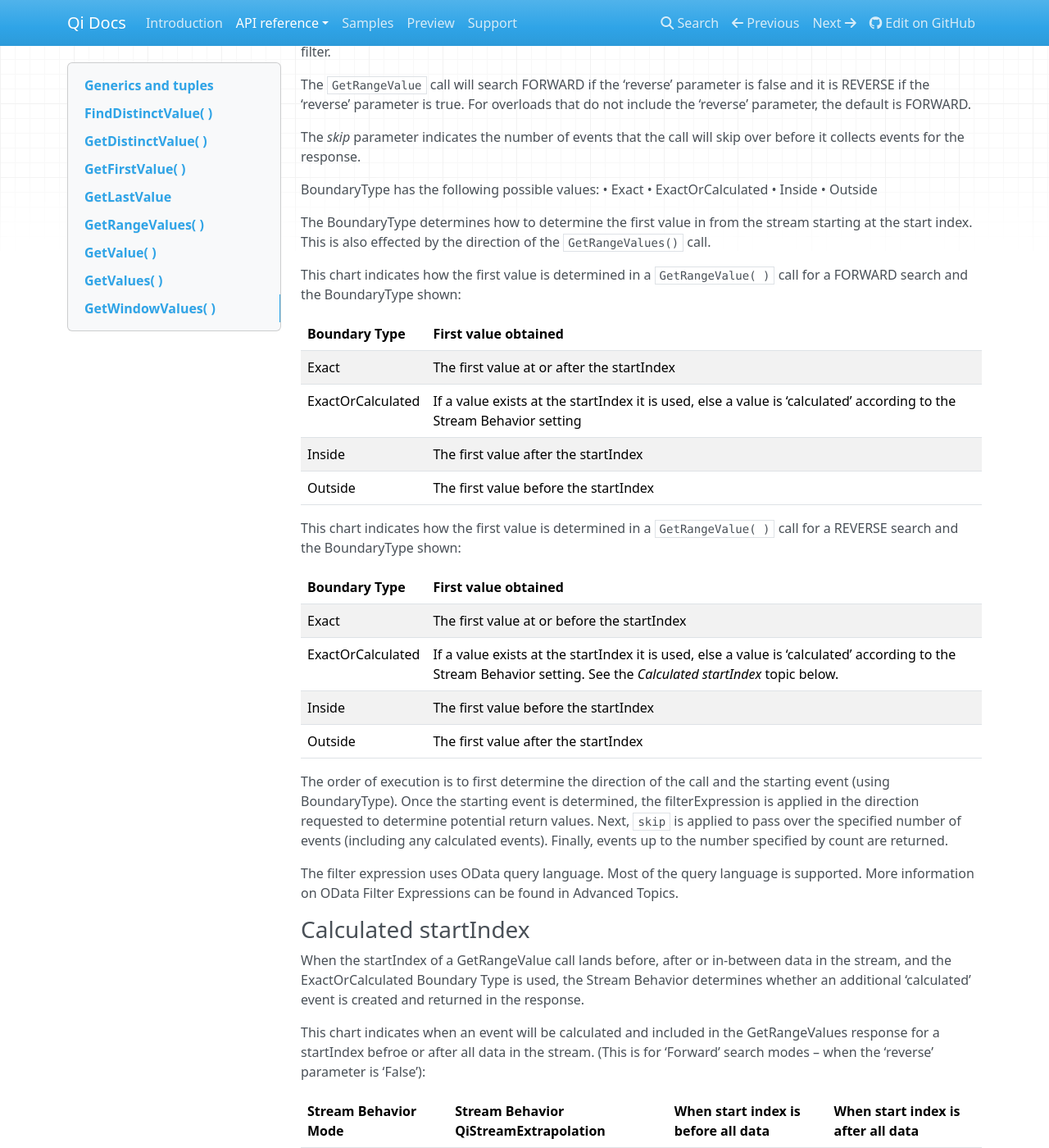
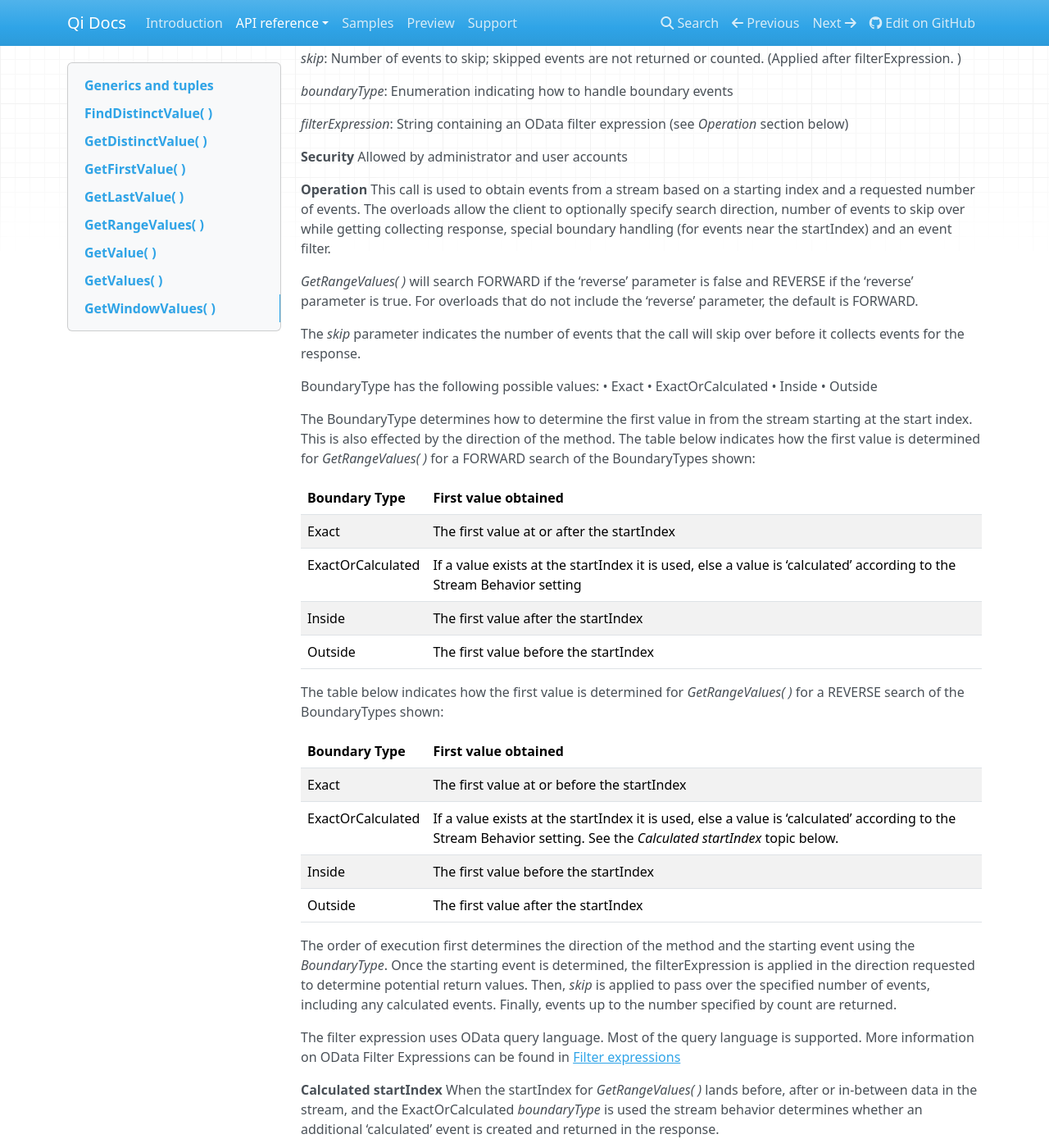
Before and after one commit to ssuryanarayanan/Qi-Docs, an MkDocs documentation site: the page built from docs/Reading data.md, in a window 1280 px wide and 1400 px high, scrolled down 4713 px. Shown: the whole window at 82% size. Built offline with MkDocs 1.6.1, drawn with Linux system fonts in a browser that asks for light colours; nearby versions of some CDN libraries; old or Windows-style settings are respelled for this version of MkDocs; some of the changed text lies outside the part shown.

Commit message:
Update Reading data.md

````diff
--- a/docs/Reading data.md
+++ b/docs/Reading data.md
@@ -1,7 +1,5 @@
 ##Generics and tuples
-Many of the read methods in the Qi Client Library have additional overloads that assist with indexing into a stream when it is inconvenient or difficult to convert the index into a string. Using Generics, the overloads allow the caller to indicate the type of the index and then use the type for the index parameter(s) in the call.
-
-Similarly the read methods have overloads that use Tuples that are also accepted for the indexing instead of a string.
+Many of the read methods in the Qi Client Library have additional overloads that assist with indexing into a stream when it is inconvenient or difficult to convert the index into a string. Using generics, the overloads allow the caller to indicate the type of the index and then use the type for the index parameter(s) in the call. Similarly the read methods have overloads that use tuples that are also accepted for the indexing instead of a string.
 
 This example uses *GetRangeValues( )* to return a list of events (up to 100) from streamId starting 30 minutes ago:
 
@@ -72,7 +70,7 @@
 var  readEvent = _service.FindDistinctValue<TestType, DateTime>(streamId, indexDT, searchMode);
 ```
 
-The next example uses Tuples to indicate the index. This is useful for stream types with a compound index, such as a DateTime and an Integer. then this call
+The next example uses tuples to indicate the index. This is useful for stream types with a compound index, such as a DateTime and an Integer. then this call
 
 ```
 searchMode = QiSearchMode.ExactOrPrevious;
@@ -129,12 +127,12 @@
 *T GetDistinctValue<T, T1>(string streamId, T1 index);*
 
 Can be used to supply the index of the call as a different type.
-See the *FindDistinctValue* examples for an illustration of this.
 
 *T GetDistinctValue<T, T1, T2>(string streamId, Tuple<T1, T2> index);*
 
 Can be used to supply the index of the call as a tuple (for compound indexes).
-See the *FindDistinctValue* examples for an illustration of this.
+
+See the [*FindDistinctValue( )*](https://qi-docs.readthedocs.org/en/latest/Reading%20data/#finddistinctvalue) examples for an illustration of these.
 
 
 ## GetFirstValue( )
@@ -151,15 +149,18 @@
 ```
 
 **Parameters**
-`streamId` -- stream identifier for the request
+
+*streamId*: Stream identifier for the request
 
 **Security**
-Allowed by Administrator and User accounts
+Allowed by administrator and user accounts
 
 **Operation**
-Returns the first data event in the stream. Returns null if the stream has no data (no exception thrown).
+Returns the first data event in the stream
+Returns null if the stream has no data (no exception thrown)
 
-##GetLastValue
+##GetLastValue( )
+
 *_Qi Client Library_*
 ```
 T GetLastValue<T>(string streamId);
@@ -172,15 +173,18 @@
 ```
 
 **Parameters**
-`streamId` -- stream identifier for the request
+
+*streamId*: Stream identifier for the request
 
 **Security**
-Allowed by Administrator and User accounts
+Allowed by administrator and user accounts
 
 **Operation**
-Returns the last data event in the stream. Returns null if the stream has no data (no exception thrown).
+Returns the last data event in the stream
+Returns null if the stream has no data (no exception thrown)
 
 ##GetRangeValues( )
+
 *_Qi Client Library_*
 ```
 IEnumerable<T> GetRangeValues<T>(string streamId, string startIndex, int count);
@@ -210,21 +214,28 @@
 ```
 
 **Parameters**
-`streamId` -- stream identifier for the request
-`startIndex` -- string representation of the starting index value
-`count` -- number of events to return
-`reversed` -- order of event retrieval; true to retrieve events in reverse order
-`skip` -- number of events to skip; skipped events are not returned or counted. (Applied after filterExpression. )
-`boundaryType` -- enumeration indicating how to handle boundary events
-`filterExpression` -- string containing an OData filter expression (see *Operation* section below)
+
+*streamId*: Stream identifier for the request
+
+*startIndex*: String representation of the starting index value
+
+*count*: Number of events to return
+
+*reversed*: Order of event retrieval; true to retrieve events in reverse order
+
+*skip*: Number of events to skip; skipped events are not returned or counted. (Applied after filterExpression. )
+
+*boundaryType*: Enumeration indicating how to handle boundary events
+
+*filterExpression*: String containing an OData filter expression (see *Operation* section below)
 
 **Security**
-Allowed by Administrator and User accounts
+Allowed by administrator and user accounts
 
 **Operation**
 This call is used to obtain events from a stream based on a starting index and a requested number of events. The overloads allow the client to optionally specify search direction, number of events to skip over while getting collecting response, special boundary handling (for events near the startIndex) and an event filter.
 
-The `GetRangeValue` call will search FORWARD if the ‘reverse’ parameter is false and it is REVERSE if the ‘reverse’ parameter is true. For overloads that do not include the ‘reverse’ parameter, the default is FORWARD.
+*GetRangeValues( )* will search FORWARD if the ‘reverse’ parameter is false and REVERSE if the ‘reverse’ parameter is true. For overloads that do not include the ‘reverse’ parameter, the default is FORWARD.
 
 The *skip* parameter indicates the number of events that the call will skip over before it collects events for the response.
 
@@ -234,9 +245,7 @@
 •	Inside
 •	Outside
 
-The BoundaryType determines how to determine the first value in from the stream starting at the start index. This is also effected by the direction of the `GetRangeValues()` call.
-
-This chart indicates how the first value is determined in a `GetRangeValue( )` call for a FORWARD search and the BoundaryType shown:
+The BoundaryType determines how to determine the first value in from the stream starting at the start index. This is also effected by the direction of the method. The table below indicates how the first value is determined for *GetRangeValues( )* for a FORWARD search of the BoundaryTypes shown:
 
 |Boundary Type|First value obtained|
 |---|---|
@@ -245,7 +254,7 @@
 |Inside|The first value after the startIndex|
 |Outside|The first value before the startIndex|
 
-This chart indicates how the first value is determined in a `GetRangeValue( )` call for a REVERSE search and the BoundaryType shown:
+The table below indicates how the first value is determined for *GetRangeValues( )* for a REVERSE search of the BoundaryTypes shown:
 
 |Boundary Type|First value obtained|
 |---|---|
@@ -254,15 +263,15 @@
 |Inside|The first value before the startIndex|
 |Outside|The first value after the startIndex|
 
-The order of execution is to first determine the direction of the call and the starting event (using BoundaryType). Once the starting event is determined, the filterExpression is applied in the direction requested to determine potential return values. Next, `skip` is applied to pass over the specified number of events (including any calculated events). Finally, events up to the number specified by count are returned.
+The order of execution first determines the direction of the method and the starting event using the *BoundaryType*. Once the starting event is determined, the filterExpression is applied in the direction requested to determine potential return values. Then, *skip* is applied to pass over the specified number of events, including any calculated events. Finally, events up to the number specified by count are returned.
 
 The filter expression uses OData query language. Most of the query language is supported.
-More information on OData Filter Expressions can be found in Advanced Topics.
+More information on OData Filter Expressions can be found in [Filter expressions](https://qi-docs.readthedocs.org/en/latest/Filter%20Expressions/)
 
-### Calculated startIndex
-When the startIndex of a GetRangeValue call lands before, after or in-between data in the stream, and the ExactOrCalculated Boundary Type is used, the Stream Behavior determines whether an additional ‘calculated’ event is created and returned in the response.
+**Calculated startIndex**
+When the startIndex for *GetRangeValues( )* lands before, after or in-between data in the stream, and the ExactOrCalculated *boundaryType* is used the stream behavior determines whether an additional ‘calculated’ event is created and returned in the response.
 
-This chart indicates when an event will be calculated and included in the GetRangeValues response for a startIndex befroe or after all data in the stream. (This is for ‘Forward’ search modes – when the ‘reverse’ parameter is ‘False’):
+The table below indicates when an event will be calculated and included in the *GetRangeValues( )* response for a *startIndex* before or after all data in the stream. (This is for FORWARD search modes):
 
 |Stream Behavior Mode|Stream Behavior QiStreamExtrapolation|When start index is **before** all data|When start index is **after** all data|
 |---|---|---|---|
@@ -295,6 +304,7 @@
 |ContinuousTrailing|Event is calculated using the index and next event values|
 
 ## GetValue( )
+
 *_Qi Client Library_*
 ```
 T GetValue<T>(string streamId, string index);
@@ -311,23 +321,24 @@
 ```
 
 **Parameters**
-`streamId` -- stream identifier for the request
-`index` -- string representation of the index value for GetValue or IEnumerable of index values requested for GetValues
+
+*streamId*: Stream identifier for the request
+*index*: String representation of the index value for GetValue or IEnumerable of index values requested for GetValues
 
 **Security**
-Allowed by Administrator and User accounts
+Allowed by administrator and user accounts
 
 **Operation**
 If there is a value at the index, the call will return that event.
 
-If the specified index is before or after all events, the value returned with that index is determined by stream's behavior (specifically its extrapolation setting).
+If the specified index is before or after all events, the value returned with that index is determined by the stream behavior (specifically the stream behavior extrapolation setting).
 
-If the specified index is between events, the event returned is determined by stream's behavior and any behavior overrides.
+If the specified index is between events, the event returned is determined by the stream behavior and any behavior overrides.
 
-If the stream contains no data, null is returned regardless of the stream's behavior.
+If the stream contains no data, null is returned regardless of the stream behavior.
 
 **Examples**
-This call will obtain the event in the stream at the index defined by ‘Now’. If there is no event at that index the result will be determined by the Stream Behavior for that stream.
+The following example will obtain the event in the stream at the index defined by ‘Now’. If there is no event at that index the result will be determined by the stream behavior.
 
 ```
 string index = DateTime.Now.ToString(“o”);
@@ -341,15 +352,20 @@
 }
 ```
 
-This overload:	**T GetValue<T, T1>(string streamId, T1 index);**
-Can be used to supply the index of the call as a different type.
-See the FindDistinctValue examples for an illustration of this.
+**Overloads**
 
-This overload:	**T GetValue<T, T1, T2>(string streamId, Tuple<T1, T2> index);**
-Can be used to supply the index of the call as a tuple (for compound indexes).
-See the FindDistinctValue examples for an illustration of this.
+**T GetValue<T, T1>(string streamId, T1 index);**
+
+Can be used to supply the index of the call as a different type
+
+**T GetValue<T, T1, T2>(string streamId, Tuple<T1, T2> index);**
+
+Can be used to supply the index of the call as a tuple (for compound indexes)
+
+See the [*FindDistinctValue( )*](https://qi-docs.readthedocs.org/en/latest/Reading%20data/#finddistinctvalue) examples for an illustration of these.
 
 ##GetValues( )
+
 *_Qi Client Library_*
 ```
 IEnumerable<T> GetValues<T>(string streamId, IEnumerable<string> index);
@@ -374,24 +390,30 @@
 ```
 
 **Parameters**
-`streamId` -- stream identifier for the request
-`index` -- string representation of the index value for GetValue or IEnumerable of index values requested for GetValues
-`startIndex` -- string representation of the starting index value for GetValues
-`endIndex` -- string representation of the ending index value for GetValues
-`count` -- number of events to return for GetValues
+
+*streamId*: Stream identifier for the request
+
+*index*: String representation of the index value for GetValue or IEnumerable of index values requested for GetValues
+
+*startIndex*: String representation of the starting index value for GetValues
+
+*endIndex*: String representation of the ending index value for GetValues
+
+*count*: Number of events to return for GetValues
 
 **Security **
-Allowed by Administrator and User accounts
+Allowed by administrator and user accounts
 
 **Operation**
-For the `GetValues( )` overloads that include a streamId and IEnumberable index list, the call acts like multiple GetValue calls. Each index indicated in the IEnumberable list obtains a return event according to the rules described in the `GetValue( )` call.
+For *GetValues( )* overloads that include a streamId and IEnumberable index list, the call acts like multiple *GetValue( )* calls. Each index indicated in the IEnumberable list obtains a return event according to the rules described by *GetValues( )*.
 
-For the `GetValues( )` overloads that include a startIndex, endIndex and count, these parameters are used to create a list of indexes for which to obtain values. Each index in this created list a return event is determined according to the rules described in the `GetValue( )` call.
+For the *GetValues( )* overloads that include a startIndex, endIndex and count, these parameters are used to create a list of indexes for which to obtain values. Events returned for each index in the created list are determined according to the rules described in the *GetValues( )* call.
 
-For the `GetValues( )` overloads that include the filterExpression parameters are used to create a list of indexes that match the OData filter text used.
-More information on OData Filter Expressions can be found in Advanced Topics.
+For *GetValues( )* overloads that include the filterExpression parameters are used to create a list of indexes that match the OData filter text used.
+More information on OData Filter Expressions can be found in [Filter expressions](https://qi-docs.readthedocs.org/en/latest/Filter%20Expressions/)
 
 ##GetWindowValues( )
+
 *_Qi Client Library_*
 ```
 IEnumerable<T> GetWindowValues<T>(string streamId, string startIndex, string endIndex);
@@ -421,43 +443,53 @@
 ```
 
 **Parameters**
-`streamId` -- stream identifier for the request
-`startIndex` -- string representation of the starting index value, must be less than endIndex
-`endIndex` -- string representation of the ending index value
-`boundaryType` -- enumeration describing how to handle boundary events
-`filterExpression` -- OData filter expression
-`count` -- number of events to return
-`continuationToken` -- continuation token for handling multiple return data sets
-`startBoundaryType` -- how to handle startIndex boundary events
-`endBoundaryType` -- how to handle endIndex boundary events
-`selectExpression` -- expression designating which fields of the stream's type should make up the return events
+
+*streamId*: Stream identifier for the request
+
+*startIndex*: String representation of the starting index value, must be less than endIndex
+
+*endIndex*: String representation of the ending index value
+
+*boundaryType*: Enumeration describing how to handle boundary events
+
+*filterExpression*: OData filter expression
+
+*count*: Number of events to return
+
+*continuationToken*: Continuation token for handling multiple return data sets
+
+*startBoundaryType*: How to handle startIndex boundary events
+
+*endBoundaryType*: How to handle endIndex boundary events
+
+*selectExpression*: Expression designating which fields of the stream's type should make up the return events
 
 **Security**
-Allowed by Administrator and User accounts
+Allowed by administrator and user accounts
 
 **Operation**
-The GetWindowValues method is used to obtain stream data between 2 indices.
+Obtains stream data between 2 indices
 
-BoundaryType has the following possible values:
+*boundaryType* has the following possible values:
 •	Exact
 •	ExactOrCalculated
 •	Inside
 •	Outside
 
-The BoundaryType determines how to obtain the values at the border of the range defined by the startIndex and endIndex.
+The *boundaryType* determines how to obtain the values at the border of the range defined by the startIndex and endIndex.
 
-This chart indicates how the first value is determined in a `GetWindowValues ( )` call for the startBoundaryType shown:
+The table below indicates how the first value is determined for *GetWindowValues ( )* for the *startBoundaryType* shown:
 
-|`startBoundary Type`|First value obtained|
+|*startBoundaryType*|First value obtained|
 |---|---|
 |Exact|The first value at or after the startIndex|
 |ExactOrCalculated|If a value exists at the startIndex it is used, else a value is ‘calculated’ according to the Stream Behavior setting|
 |Inside|The first value after the startIndex|
 |Outside|The first value before the startIndex|
 
-This chart indicates how the last value is determined in a `GetWindowValues( )` call for the endBoundaryType shown:
+This chart indicates how the last value is determined for *GetWindowValues( )* for the *endBoundaryType* shown:
 
-|`startBoundary Type`|First value obtained|
+|*endBoundaryType*|First value obtained|
 |---|---|
 |Exact|The first value at or before the endIndex|
 |ExactOrCalculated|If a value exists at the endIndex it is used, else a value is ‘calculated’ according to the Stream Behavior setting|
@@ -466,18 +498,18 @@
 
 Calls against an empty stream will always return a single null regardless of boundary type used.
 
-The filter expression uses OData syntax. See Filter expressions help for more info.
+The filter expression uses OData syntax. More information on OData Filter Expressions can be found in [Filter expressions](https://qi-docs.readthedocs.org/en/latest/Filter%20Expressions/)
 
-The select expression is a CSV list of strings that indicate which field of the stream Type are being requested. By default all type fields are included in the response. The ‘Select’ feature may improve the performance of the call by avoiding management of the unneeded fields. Note that the index is always included in the returned results.
+The select expression is a CSV list of strings that indicate which field of the stream type are being requested. By default all type fields are included in the response. Select may improve the performance of the call by avoiding management of the unneeded fields. Note that the index is always included in the returned results.
 
-Selection is applied before filtering, so any fields used in the filter expression must be included by the select statement. See The Advanced topics for more information on Filter Expressions.
+Selection is applied before filtering, so any fields used in the filter expression must be included by the select statement.
 
-###Calculated startIndex and endindex
-When the startIndex or endIndex of a GetWindowValues call does not fall on an event in the stream, and the BoundaryMode of ‘ExactOrCalculated’ is used, an event may be created and returned in the GetWindowValues call response.
+**Calculated startIndex and endIndex**
+When the startIndex or endIndex of *GetWindowValues( )* does not fall on an event in the stream, and the *boundaryType* of ExactOrCalculated is used, an event may be created and returned in the GetWindowValues call response.
 
-The following chart indicates the when a calculated event is created for indexes before or after stream data:
+The table below indicates the when a calculated event is created for indexes before or after stream data:
 
-|Stream Behavior Mode|Stream Behavior QiStreamExtrapolation|When start index is **before** all data|When start index is **after** all data|
+|QiStreamBehavior *Mode*|QiStreamBehavior *ExtrapolationMode*|When start index is **before** all data|When start index is **after** all data|
 |---|---|---|---|
 |Continuous|All|event is calculated\*|Event is calculated*|
 ||None|No event calculated|No event calculated|
@@ -496,9 +528,9 @@
 ||Backward|Event is calculated\*|No event calculated
 ||Forward|No event calculated|No event calculated|
 
-*When a startIndex event is calculated, the created event has the startIndex and the value of the first data event in the stream. When an endIndex is calculated, the created event uses the endIndex along with the value from the stream’s last data event. Any calculated events are returned along with the result of the `GetWindowValues( )` call.
+\*When a startIndex event is calculated, the created event has the startIndex and the value of the first data event in the stream. When an endIndex is calculated, the created event uses the endIndex along with the value from the stream’s last data event. Any calculated events are returned along with the result of the *GetWindowValues( )* call.
 
-If an index (startIndex or endIndex) in a GetWindowValues call lands between data in the stream, and the BoundaryT Type is set to ‘ExactOrCalculated’, and event will be created according to the following chart:
+If an index (startIndex or endIndex) in *GetWindowValues( )* lands between data in the stream, and the BoundaryT Type is set to ExactOrCalculated, and event will be created according to the following chart:
 
 |Stream Behavior Mode|Calculated Event|
 |---|---|
````
